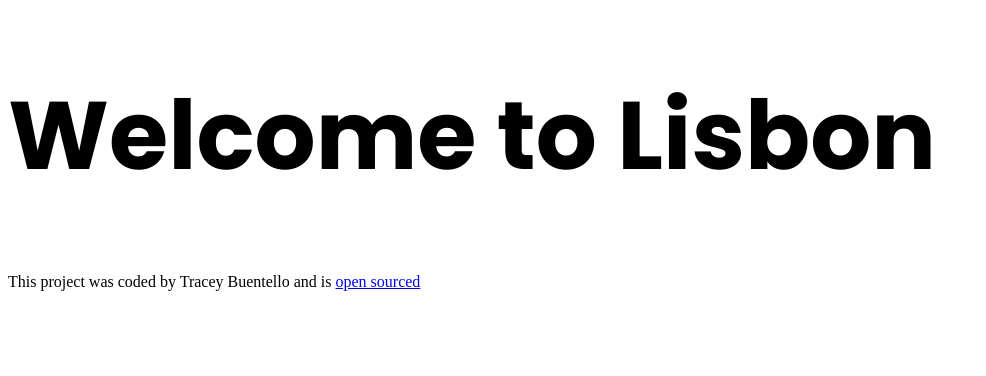
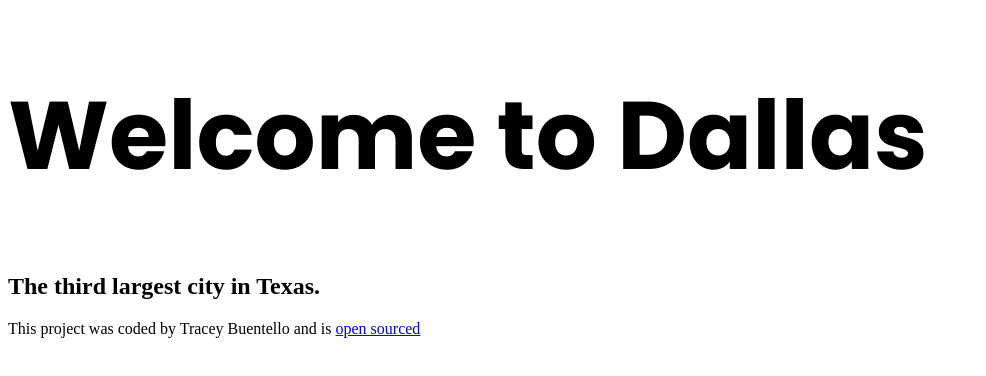
Before and after one commit to tleanne1/travel-project, a plain HTML site: page index.html in a window 1280 px wide. Shown: the whole page, without its empty margins (0-986 px from the left). Drawn offline with Linux system fonts and the light colour scheme.

Commit message:
Added subtitle to homepage

```diff
--- a/index.html
+++ b/index.html
@@ -11,10 +11,11 @@
       rel="stylesheet"
     />
     <link rel="stylesheet" href="/src/styles.css" />
-    <title>Welcome to Lisbon</title>
+    <title>Welcome to Dallas</title>
   </head>
   <body>
-    <h1>Welcome to Lisbon</h1>
+    <h1>Welcome to Dallas</h1>
+    <h2>The third largest city in Texas.</h2>
     <footer>
       This project was coded by Tracey Buentello and is
       <a href="https://github.com/tleanne1/travel-project">open sourced</a>
```
Also changed, not shown: images/dallas-skyline-photo-l.jpg (added), images/download 1.49.11 PM.jpg (added).
